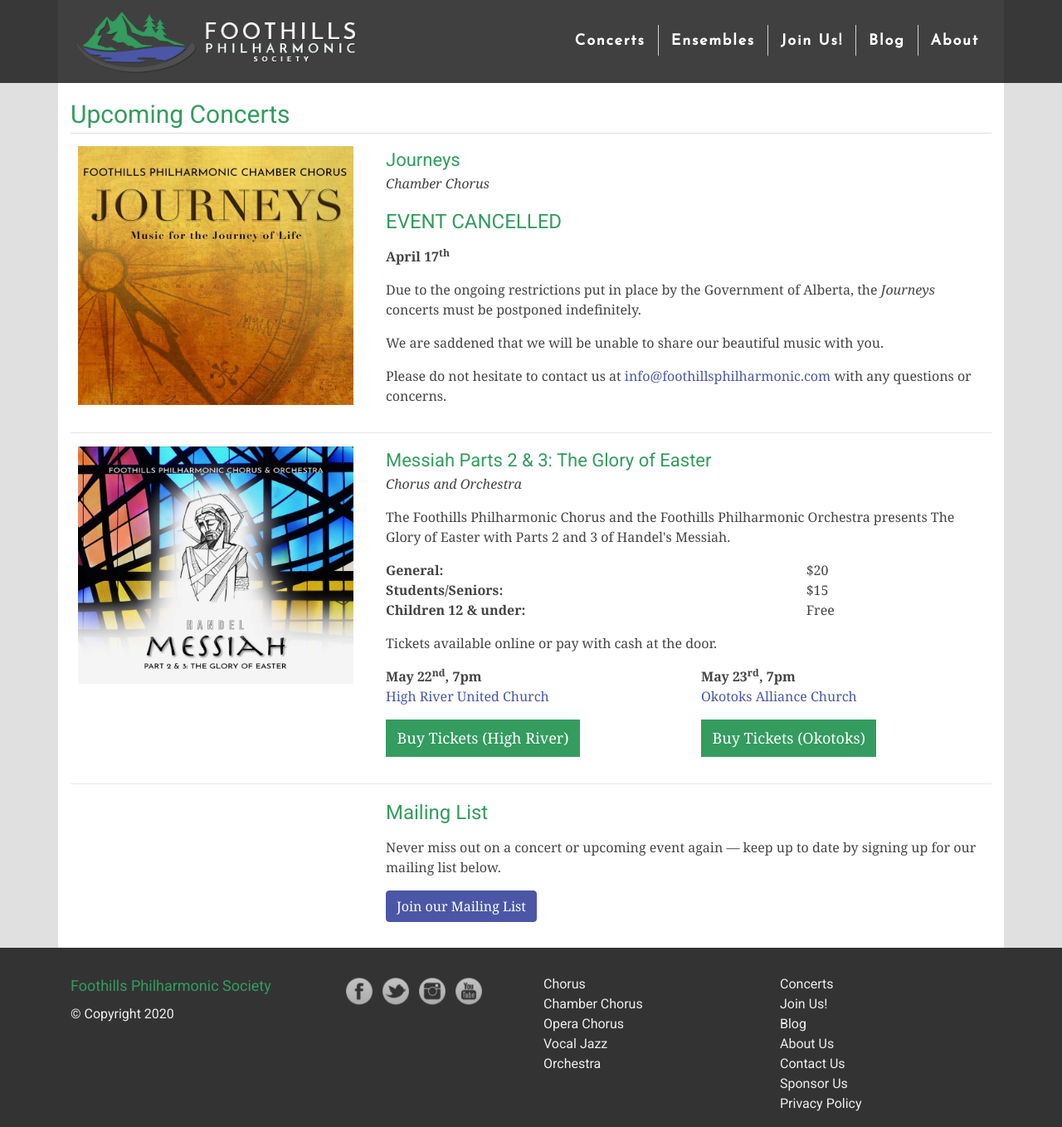
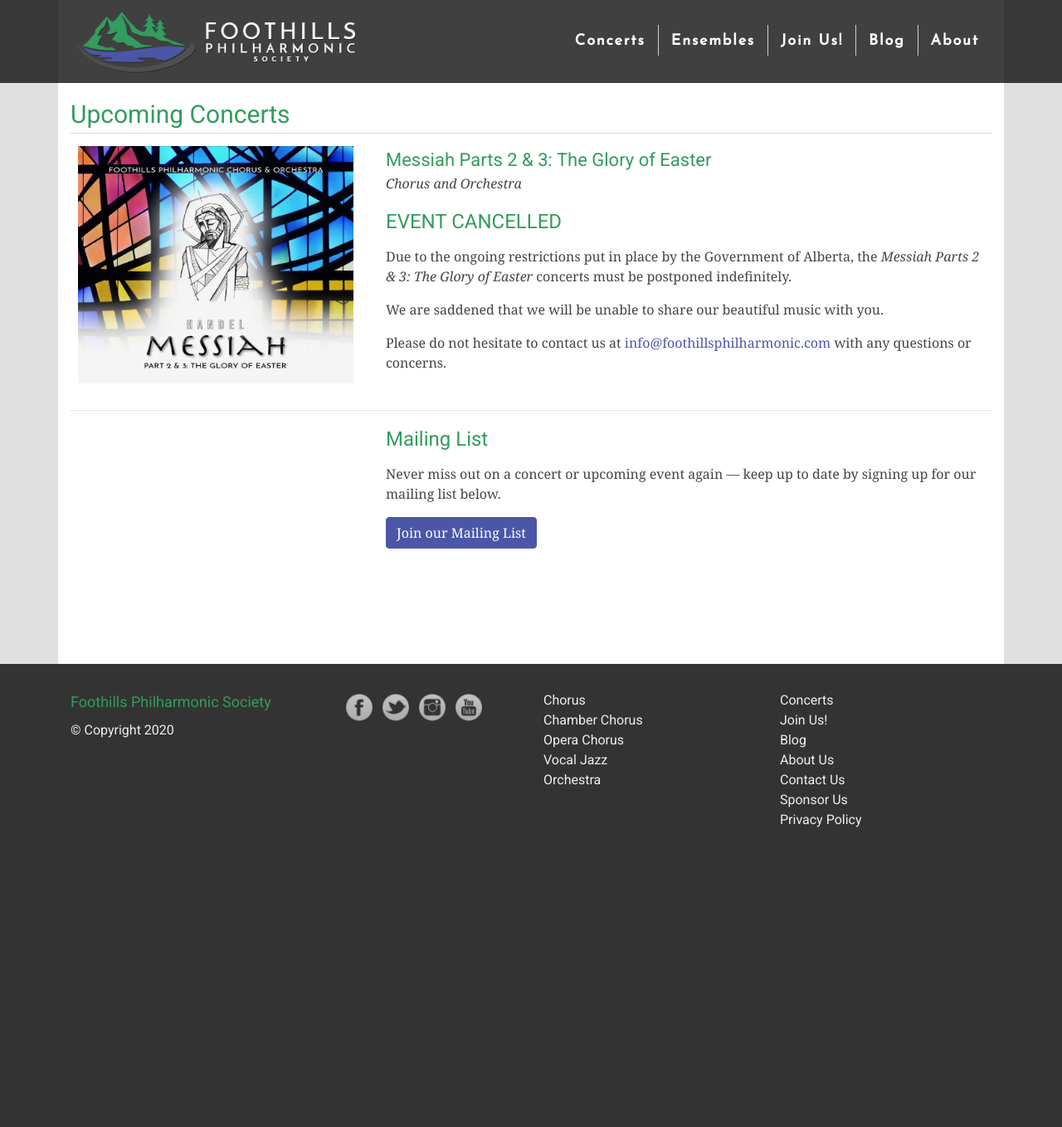
Before and after one commit to percyhanna/fps, a Jekyll site: the page built from concerts/index.html, in a window 1280 px wide and 1358 px high. Shown: the whole window at 83% size. Built offline with Jekyll 4.4.1, drawn with Linux system fonts in a browser that asks for light colours; nearby versions of some CDN libraries; Markdown is read by kramdown in place of the engine named in the settings.

Commit message:
Cancel Messiah concerts

```diff
--- a/concerts/index.html
+++ b/concerts/index.html
@@ -13,29 +13,26 @@
   <div class="col-md-4 col-12">
     <p class="content-image large">
       <img
-        src="/images/concerts/2020-spring/chamber-journeys.jpg"
-        alt="Journeys"
+        src="/images/concerts/2020-spring/messiah-spring.jpg"
+        alt="Messiah Parts 2 &amp; 3: The Glory of Easter"
       />
     </p>
   </div>
 
   <div class="col-md-8 col-12">
-    <h3 class="tight">Journeys</h3>
+    <h3 class="tight">Messiah Parts 2 &amp; 3: The Glory of Easter</h3>
 
     <p>
-      <em>Chamber Chorus</em>
+      <em>Chorus and Orchestra</em>
     </p>
 
     <h2>EVENT CANCELLED</h2>
 
     <p>
-      <strong>April 17<sup>th</sup></strong>
-    </p>
-
-    <p>
       Due to the ongoing restrictions put in place by the Government of Alberta,
       the
-      <em>Journeys</em> concerts must be postponed indefinitely.
+      <em>Messiah Parts 2 &amp; 3: The Glory of Easter</em> concerts must be
+      postponed indefinitely.
     </p>
 
     <p>
@@ -56,96 +53,6 @@
 <hr />
 
 <div class="row">
-  <div class="col-md-4 col-12">
-    <p class="content-image large">
-      <img
-        src="/images/concerts/2020-spring/messiah-spring.jpg"
-        alt="Messiah Parts 2 &amp; 3: The Glory of Easter"
-      />
-    </p>
-  </div>
-
-  <div class="col-md-8 col-12">
-    <h3 class="tight">Messiah Parts 2 &amp; 3: The Glory of Easter</h3>
-
-    <p>
-      <em>Chorus and Orchestra</em>
-    </p>
-
-    <p>
-      The Foothills Philharmonic Chorus and the Foothills Philharmonic Orchestra
-      presents The Glory of Easter with Parts 2 and 3 of Handel's Messiah.
-    </p>
-
-    <div class="row">
-      <div class="col-8">
-        <p>
-          <strong>General:</strong>
-          <br /><strong>Students/Seniors:</strong> <br /><strong
-            >Children 12 &amp; under:</strong
-          >
-        </p>
-      </div>
-
-      <div class="col-4">
-        <p>
-          $20
-          <br />$15 <br />Free
-        </p>
-      </div>
-    </div>
-
-    <p>Tickets available online or pay with cash at the door.</p>
-
-    <div class="row">
-      <div class="col-md-6 col-12">
-        <p>
-          <strong>May 22<sup>nd</sup>, 7pm</strong>
-          <br /><a
-            href="https://www.google.ca/maps/place/High+River+United+Church/@50.5812579,-113.8754792,17z/data=!3m1!4b1!4m5!3m4!1s0x53719514556bc617:0x6c2ee3cdac15208!8m2!3d50.5812579!4d-113.8732905"
-            target="_blank"
-            >High River United Church</a
-          >
-        </p>
-
-        <p>
-          <a
-            class="link-button"
-            href="https://www.brownpapertickets.com/event/4547499"
-            target="_blank"
-          >
-            Buy Tickets (High River)
-          </a>
-        </p>
-      </div>
-
-      <div class="col-md-6 col-12">
-        <p>
-          <strong>May 23<sup>rd</sup>, 7pm</strong>
-          <br /><a
-            href="https://www.google.ca/maps/place/Okotoks+Alliance+Church/@50.7508584,-113.9767135,15z/data=!4m5!3m4!1s0x0:0x879787dbcf97e8d!8m2!3d50.7508584!4d-113.9767135"
-            target="_blank"
-            >Okotoks Alliance Church</a
-          >
-        </p>
-
-        <p>
-          <a
-            class="link-button"
-            href="https://www.brownpapertickets.com/event/4547505"
-            target="_blank"
-          >
-            Buy Tickets (Okotoks)
-          </a>
-        </p>
-      </div>
-    </div>
-  </div>
-</div>
-
-<hr />
-
-<div class="row">
   <div class="col-md-4 col-12"></div>
   <div class="col-md-8 col-12">
     <h2>Mailing List</h2>
```
